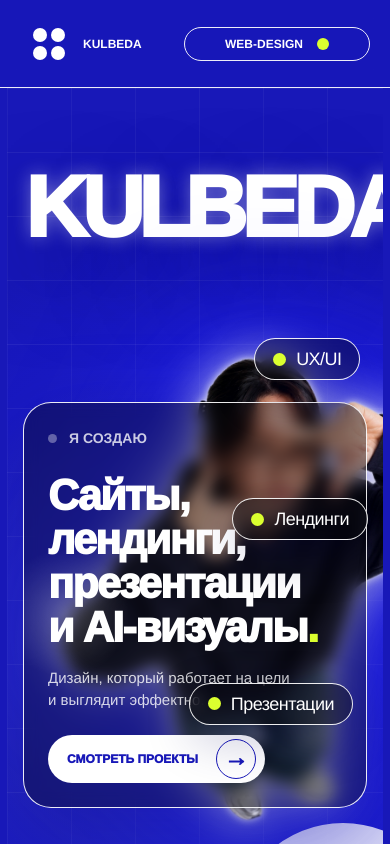
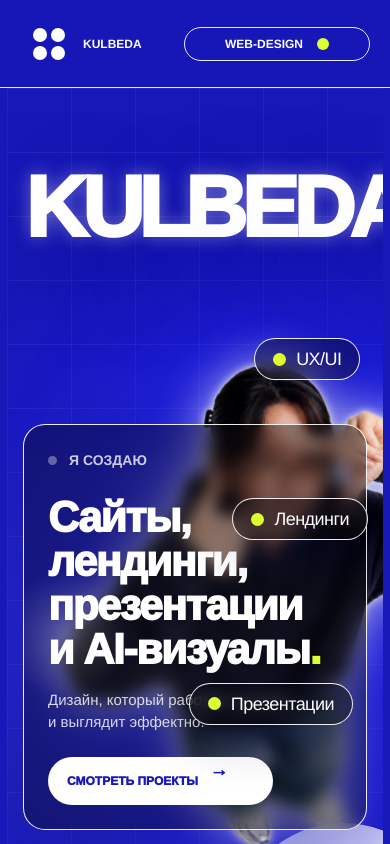
Before and after one commit to kulbedka1996-creator/Kulbeda, a Next.js app: page / in a window 390 px wide. Shown: the top 844 px of the page. Built offline with nearby package versions, Linux system fonts and the light colour scheme.

Commit message:
Polish hero composition

```diff
--- a/app/globals.css
+++ b/app/globals.css
@@ -423,11 +423,11 @@ a {
 
 .hero-person {
   position: absolute;
-  right: clamp(40px, 8vw, 150px);
-  bottom: -86px;
+  right: clamp(34px, 5vw, 92px);
+  bottom: -104px;
   z-index: 4;
-  width: min(57vw, 900px);
-  height: min(83vh, 760px);
+  width: min(62vw, 980px);
+  height: min(90vh, 820px);
   pointer-events: none;
 }
 
@@ -443,12 +443,12 @@ a {
 .hero-card {
   position: absolute;
   left: clamp(28px, 4vw, 72px);
-  bottom: clamp(54px, 7vw, 116px);
+  bottom: clamp(46px, 5vw, 78px);
   z-index: 6;
-  width: min(38vw, 620px);
-  min-height: 430px;
-  padding: clamp(30px, 3.6vw, 60px);
-  border-radius: 28px;
+  width: min(41vw, 650px);
+  min-height: 286px;
+  padding: clamp(26px, 2.7vw, 42px);
+  border-radius: 22px;
   border: 1px solid var(--line);
   background:
     radial-gradient(circle at 12% 52%, rgba(255, 255, 255, 0.2), transparent 4rem),
@@ -477,11 +477,11 @@ a {
 
 .hero-card h2 {
   margin: 0;
-  padding: clamp(34px, 3vw, 46px) 0 0;
-  font-size: clamp(38px, 4.6vw, 80px);
+  padding: clamp(20px, 2vw, 28px) 0 0;
+  font-size: clamp(34px, 3.65vw, 60px);
   font-weight: 1000;
-  letter-spacing: -0.04em;
-  line-height: 1.02;
+  letter-spacing: -0.035em;
+  line-height: 1.04;
 }
 
 .hero-card h2 span {
@@ -489,10 +489,10 @@ a {
 }
 
 .hero-card p {
-  max-width: 410px;
-  margin: 26px 0 0;
+  max-width: 390px;
+  margin: 18px 0 0;
   color: rgba(255, 255, 255, 0.82);
-  font-size: clamp(17px, 1.45vw, 23px);
+  font-size: clamp(15px, 1.18vw, 19px);
   font-weight: 500;
   line-height: 1.42;
 }
@@ -500,10 +500,10 @@ a {
 .hero-card-action {
   display: inline-flex;
   align-items: center;
-  gap: 18px;
-  min-height: 54px;
-  margin-top: clamp(30px, 4vw, 58px);
-  padding: 0 8px 0 28px;
+  gap: 12px;
+  min-height: 46px;
+  margin-top: clamp(22px, 2.6vw, 34px);
+  padding: 0 22px;
   border: 1px solid var(--line);
   border-radius: 999px;
   background: var(--white);
@@ -515,20 +515,24 @@ a {
 }
 
 .hero-card-action span {
-  display: grid;
-  width: 46px;
-  height: 46px;
-  place-items: center;
-  border: 1px solid var(--blue);
-  border-radius: 50%;
-  font-size: 24px;
+  display: inline-block;
+  width: auto;
+  height: auto;
+  border: 0;
+  border-radius: 0;
+  font-size: 18px;
   line-height: 1;
+  transition: transform 160ms var(--ease);
 }
 
 .hero-card-action:hover {
   background: var(--cyan);
   color: var(--ink);
   transform: translateY(-3px);
+}
+
+.hero-card-action:hover span {
+  transform: translateX(4px);
 }
 
 .hero-pill {
@@ -632,11 +636,7 @@ a {
 }
 
 .hero-deco--hatch {
-  right: 0;
-  bottom: 265px;
-  width: 230px;
-  height: 220px;
-  background: repeating-linear-gradient(135deg, transparent 0 15px, rgba(247, 247, 255, 0.82) 16px 17px);
+  display: none;
 }
 
 .hero-deco--rings {
@@ -1034,18 +1034,18 @@ a {
   .hero-person {
     left: 50%;
     right: auto;
-    bottom: 12px;
-    width: 140vw;
-    height: 680px;
-    translate: -38% 0;
+    bottom: 18px;
+    width: 146vw;
+    height: 700px;
+    translate: -36% 0;
   }
 
   .hero-card {
     left: 18px;
-    bottom: 84px;
-    width: min(76vw, 520px);
-    min-height: 360px;
-    padding: 30px;
+    bottom: 72px;
+    width: min(72vw, 500px);
+    min-height: 300px;
+    padding: 28px;
   }
 
   .hero-card h2 {
@@ -1186,18 +1186,18 @@ a {
   .hero-person {
     left: 50%;
     right: auto;
-    bottom: 104px;
-    width: 150vw;
-    height: 500px;
-    translate: -39% 0;
+    bottom: 78px;
+    width: 156vw;
+    height: 520px;
+    translate: -38% 0;
   }
 
   .hero-card {
     left: 16px;
     right: 16px;
-    bottom: 120px;
+    bottom: 98px;
     width: auto;
-    min-height: 300px;
+    min-height: 270px;
     padding: 24px;
   }
 
```
